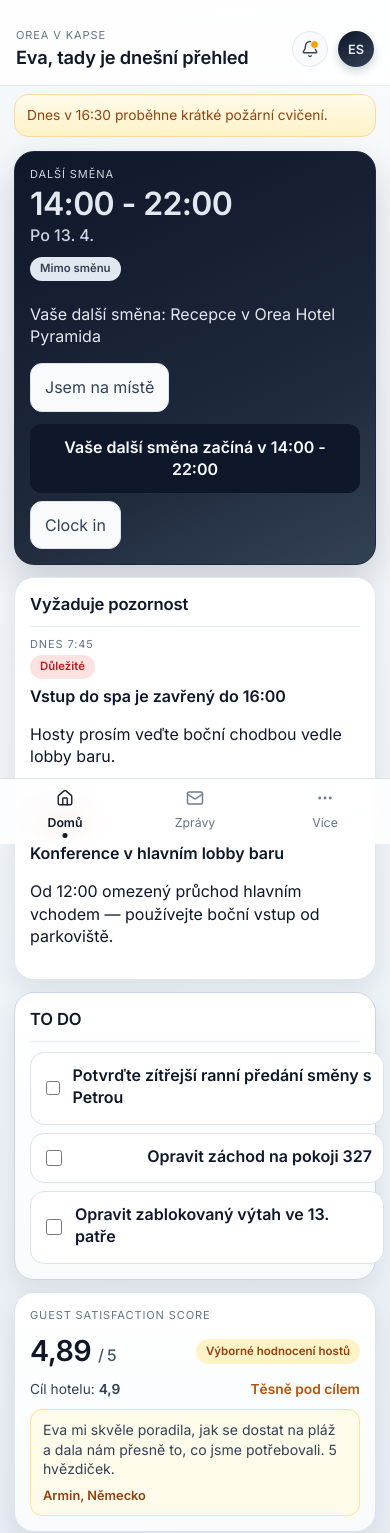
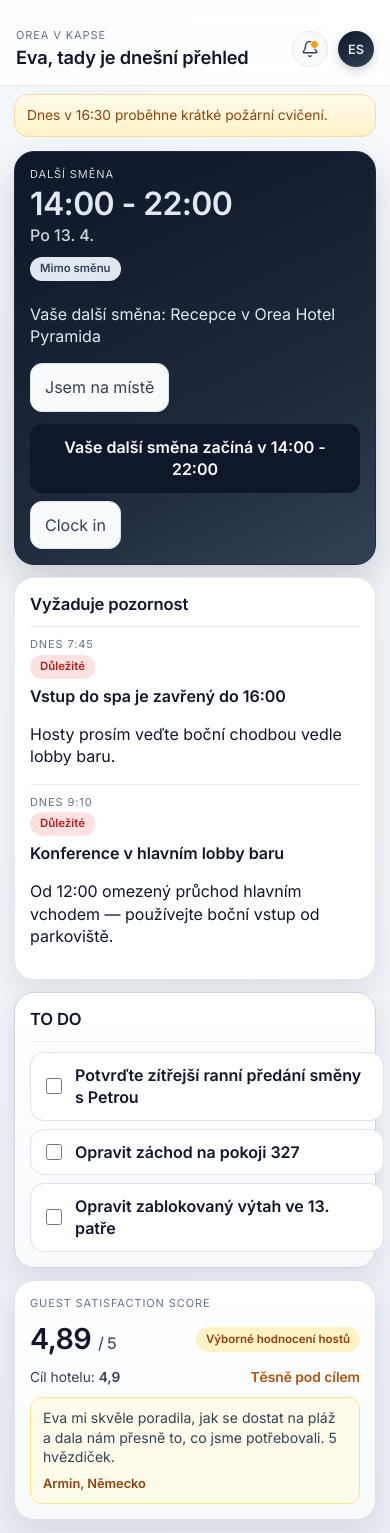
Before and after one commit to manyrakits-cmyk/orea-demo-app, a React (Vite) app: page / in a window 390 px wide. Shown: the top 1533 px of the page. Built offline with nearby package versions, Linux system fonts and the light colour scheme.

Commit message:
Add more self-service modules and fix mobile layout overflows

```diff
--- a/src/App.css
+++ b/src/App.css
@@ -209,6 +209,8 @@ button {
   margin: 0 0 4px;
   font-weight: 600;
   color: var(--text);
+  overflow-wrap: anywhere;
+  word-break: break-word;
 }
 
 .status-pill {
@@ -308,6 +310,7 @@ button {
   border-radius: 14px;
   background: #fff;
   padding: 11px;
+  min-width: 0;
 }
 
 .todo-item-row input[type='checkbox'] {
@@ -315,6 +318,13 @@ button {
   height: 16px;
   accent-color: #0f172a;
   cursor: pointer;
+  flex: 0 0 auto;
+}
+
+.todo-item-row .item-title {
+  flex: 1;
+  min-width: 0;
+  margin: 0;
 }
 
 .todo-item-completed {
@@ -378,9 +388,11 @@ button {
 }
 
 .bottom-tabs {
-  position: fixed;
+  position: absolute;
+  left: 0;
+  right: 0;
   bottom: 0;
-  width: min(100%, 390px);
+  width: 100%;
   display: grid;
   grid-template-columns: repeat(3, 1fr);
   background: rgba(255, 255, 255, 0.82);
@@ -671,10 +683,16 @@ button {
   align-items: center;
   justify-content: space-between;
   gap: 10px;
+  min-width: 0;
 }
 
 .request-row p {
   margin: 0;
+}
+
+.request-row > div {
+  min-width: 0;
+  flex: 1;
 }
 
 .request-history-link {
@@ -700,6 +718,7 @@ button {
   background: #fff;
   padding: 11px;
   min-height: 46px;
+  min-width: 0;
 }
 
 .benefit-row .item-title,
@@ -713,6 +732,16 @@ button {
   display: block;
   color: #475569;
   font-size: 0.82rem;
+  overflow-wrap: anywhere;
+  word-break: break-word;
+}
+
+.benefit-row > span,
+.position-row > span,
+.profile-list-row > span,
+.external-system-row > span {
+  min-width: 0;
+  flex: 1;
 }
 
 .benefits-note {
```
